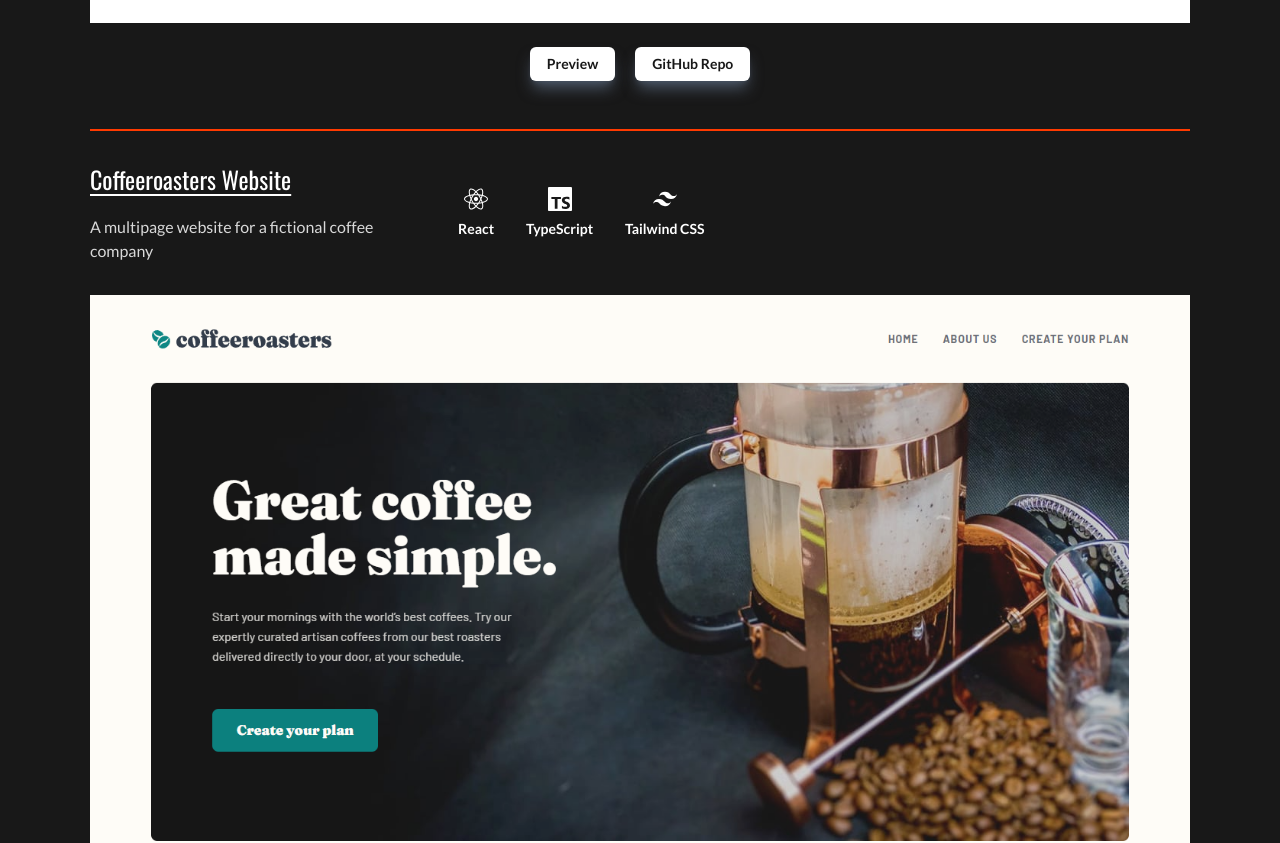
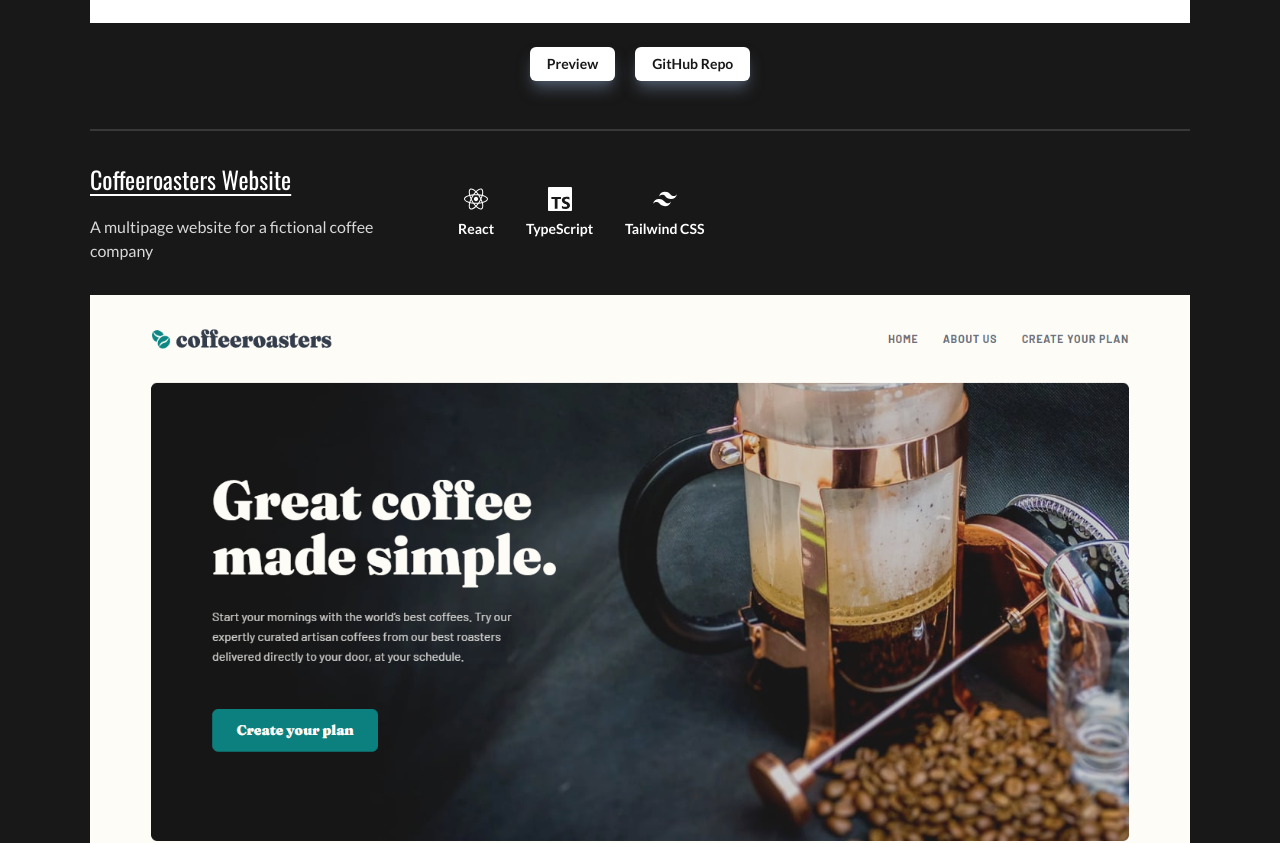
Before and after one commit to Dudeldups/personal-portfolio, a React (Vite) app in the folder frontend/: page / in a window 1280 px wide. Shown: the part 2600-3443 px from the top of the page. Built offline with nearby package versions, Linux system fonts and the light colour scheme.

Commit message:
fix top border color

```diff
--- a/frontend/src/components/Projects/Projects.tsx
+++ b/frontend/src/components/Projects/Projects.tsx
@@ -24,7 +24,7 @@ const Projects = () => {
             return (
               <li
                 key={project.title}
-                className="border-t-accent pt-8 not-first:border-t-2"
+                className="border-t-dark-light pt-8 not-first:border-t-2"
               >
                 <div className="flex flex-col items-center gap-7 lg:flex-row lg:gap-20">
                   <hgroup className="max-w-2xs text-center lg:text-left">
```
